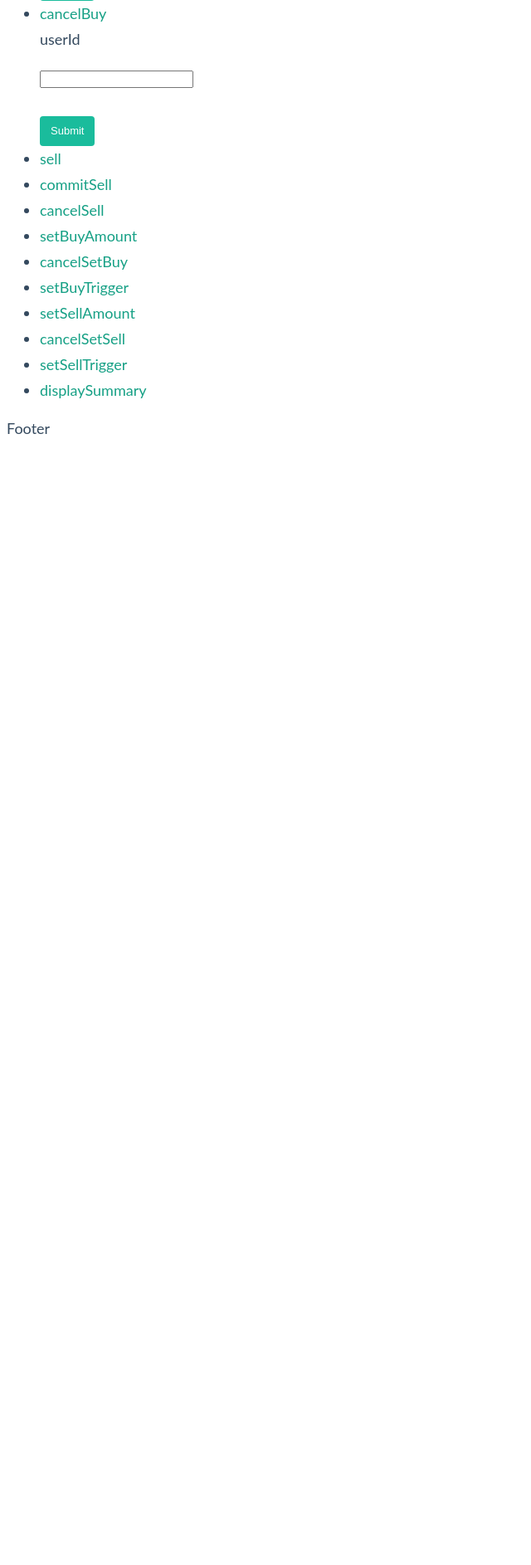
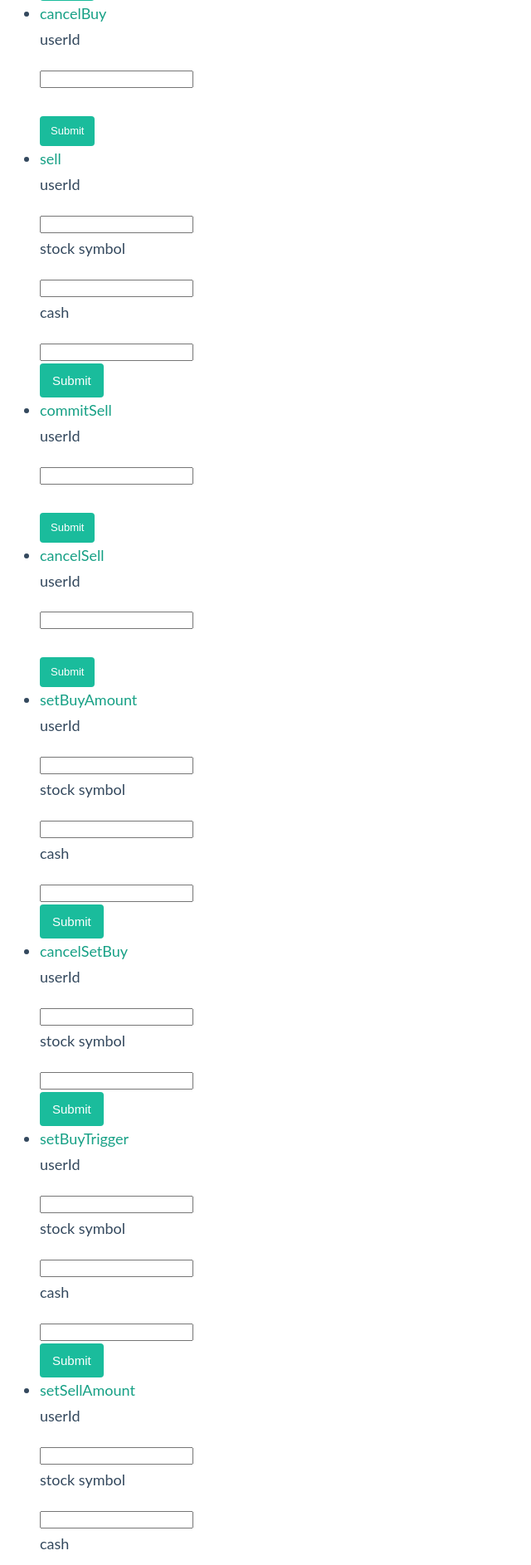
Before and after one commit to Maximell/CSC462, a Flask app: page / in a window 1280 px wide. Shown: the part 1090-2976 px from the top of the page at 83% size, without its empty margins (0-640 px from the left). Before the commit the page ends 1613 px from the top, so only its background shows below. Run offline with Flask 2, Linux system fonts and the light colour scheme; some web fonts are replaced.

Commit message:
refactoring of templates

```diff
--- a/transactionServer/runcode/templates/index.html
+++ b/transactionServer/runcode/templates/index.html
@@ -76,15 +76,133 @@
             <input class="btn btn-primary btn-sm btn-submit" type="submit" value="Submit">
         </form>
     </li>
-    <li><a>sell</a></li>
-    <li><a>commitSell</a></li>
-    <li><a>cancelSell</a></li>
-    <li><a>setBuyAmount</a></li>
-    <li><a>cancelSetBuy</a></li>
-    <li><a>setBuyTrigger</a></li>
-    <li><a>setSellAmount</a></li>
-    <li><a>cancelSetSell</a></li>
-    <li><a>setSellTrigger</a></li>
-    <li><a>displaySummary</a></li>
+    <li>
+        <a>sell</a>
+        <form action="/sell/" method="POST">
+            <p>userId</p>
+            <input type="text" name="userId">
+            <br>
+            <p>stock symbol</p>
+            <input type="text" name="stockSymbol">
+            <br>
+            <p>cash</p>
+            <input type="text" name="cash">
+            <br>
+            <input class="btn btn-primary btn-submit" type="submit" value="Submit">
+        </form>
+    </li>
+    <li>
+        <a>commitSell</a>
+        <form action="/commit-sell/" method="POST">
+            <p>userId</p>
+            <input type="text" name="userId">
+            <br>
+            <br>
+            <input class="btn btn-primary btn-sm btn-submit" type="submit" value="Submit">
+        </form>
+    </li>
+    <li>
+        <a>cancelSell</a>
+        <form action="/cancel-sell/" method="POST">
+            <p>userId</p>
+            <input type="text" name="userId">
+            <br>
+            <br>
+            <input class="btn btn-primary btn-sm btn-submit" type="submit" value="Submit">
+        </form>
+    </li>
+    <li>
+        <a>setBuyAmount</a>
+        <form action="/set-buy-amount/" method="POST">
+            <p>userId</p>
+            <input type="text" name="userId">
+            <br>
+            <p>stock symbol</p>
+            <input type="text" name="stockSymbol">
+            <br>
+            <p>cash</p>
+            <input type="text" name="cash">
+            <br>
+            <input class="btn btn-primary btn-submit" type="submit" value="Submit">
+        </form>
+    </li>
+    <li>
+        <a>cancelSetBuy</a>
+        <form action="/cancel-set-buy/" method="POST">
+            <p>userId</p>
+            <input type="text" name="userId">
+            <br>
+            <p>stock symbol</p>
+            <input type="text" name="stockSymbol">
+            <br>
+            <input class="btn btn-primary btn-submit" type="submit" value="Submit">
+        </form>
+    </li>
+    <li>
+        <a>setBuyTrigger</a>
+        <form action="/set-buy-trigger/" method="POST">
+            <p>userId</p>
+            <input type="text" name="userId">
+            <br>
+            <p>stock symbol</p>
+            <input type="text" name="stockSymbol">
+            <br>
+            <p>cash</p>
+            <input type="text" name="cash">
+            <br>
+            <input class="btn btn-primary btn-submit" type="submit" value="Submit">
+        </form>
+    </li>
+    <li>
+        <a>setSellAmount</a>
+        <form action="/set-sell-amount/" method="POST">
+            <p>userId</p>
+            <input type="text" name="userId">
+            <br>
+            <p>stock symbol</p>
+            <input type="text" name="stockSymbol">
+            <br>
+            <p>cash</p>
+            <input type="text" name="cash">
+            <br>
+            <input class="btn btn-primary btn-submit" type="submit" value="Submit">
+        </form>
+    </li>
+    <li>
+        <a>cancelSetSell</a>
+        <form action="/cancel-set-sell/" method="POST">
+            <p>userId</p>
+            <input type="text" name="userId">
+            <br>
+            <p>stock symbol</p>
+            <input type="text" name="stockSymbol">
+            <br>
+            <input class="btn btn-primary btn-submit" type="submit" value="Submit">
+        </form>
+    </li>
+    <li>
+        <a>setSellTrigger</a>
+        <form action="/set-sell-trigger/" method="POST">
+            <p>userId</p>
+            <input type="text" name="userId">
+            <br>
+            <p>stock symbol</p>
+            <input type="text" name="stockSymbol">
+            <br>
+            <p>cash</p>
+            <input type="text" name="cash">
+            <br>
+            <input class="btn btn-primary btn-submit" type="submit" value="Submit">
+        </form>
+    </li>
+    <li>
+        <a>displaySummary</a>
+        <form action="/display-summary/" method="POST">
+            <p>userId</p>
+            <input type="text" name="userId">
+            <br>
+            <input class="btn btn-primary btn-submit" type="submit" value="Submit">
+        </form>
+    </li>
 </ul>
 {% endblock %}
```
